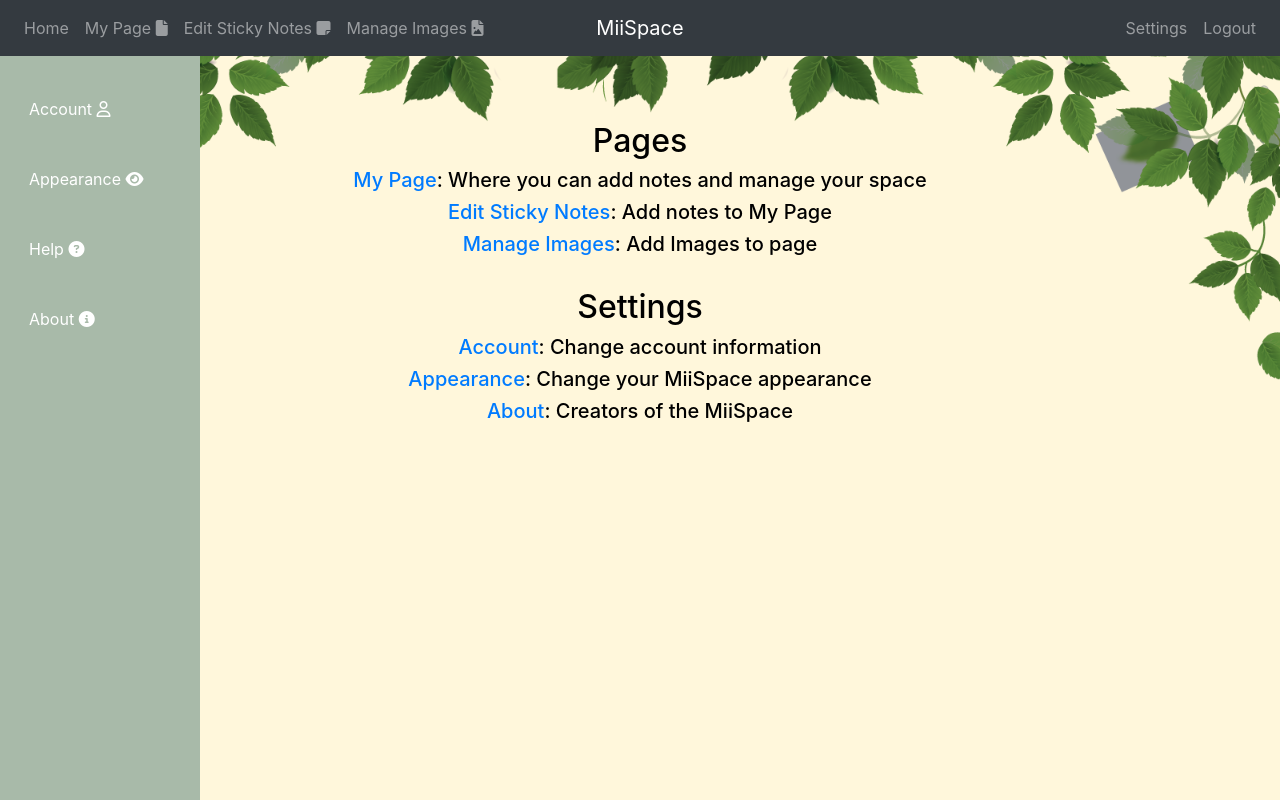
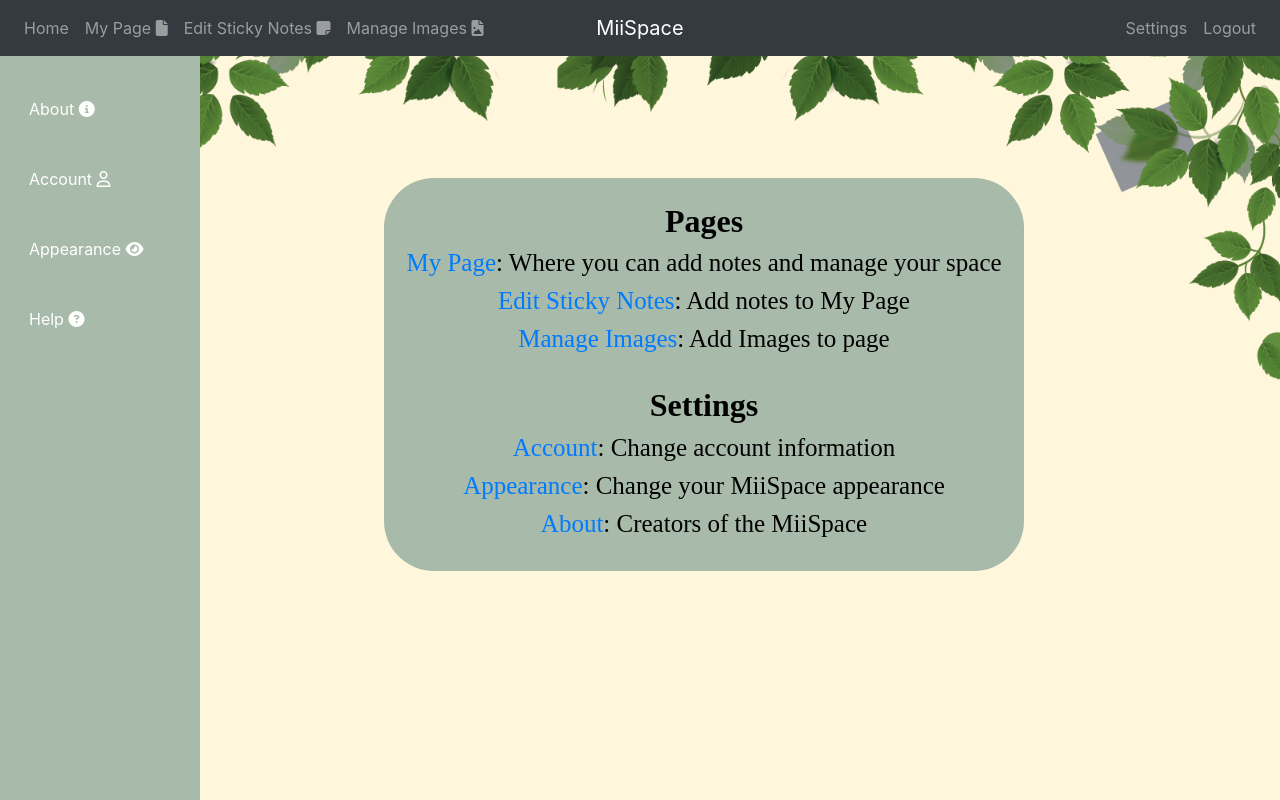
Before and after one commit to TravisN959/MiiSpace, a Flask app: page /settingsHelp in a window 1280 px wide. Run offline with Flask 2, Linux system fonts and the light colour scheme; the visitor is signed in with stand-in values (Sample User, id 1); a database or web service that is not in the repository returns one stand-in record (values such as "Sample title"); some libraries are stand-ins or nearby versions.

Commit message:
i'm useless

```diff
--- a/templates/index.html
+++ b/templates/index.html
@@ -9,7 +9,7 @@
 <img src="{{ url_for('static', filename='images/leaves.png') }}" style="width: 100%;position:absolute; z-index: 2;pointer-events: none;">
 <br>
 <br>
-<div data-aos="fade-up"data-aos-anchor-placement="top-bottom"data-aos-duration="2000">
+<div data-aos="fade-up"data-aos-anchor-placement="top-bottom"data-aos-duration="2000" style="margin-top:2%;">
     <center>
         <img src="{{ url_for('static', filename='images/logoboard.png') }}" style="width: 300px; z-index: 2;pointer-events: none;">
         <h1>Welcome to MiiSpace</h1>
--- a/templates/settingsBase.html
+++ b/templates/settingsBase.html
@@ -73,10 +73,12 @@
 
     <div class="sidebar" style="z-index: 3;">
         <br>
+        <button class="btn"><a href="/settingsAbout">About <i class="fas fa-info-circle"></i></a></button>
         <button class="btn"><a href="/settingsAccount">Account <i class="far fa-user"></i></a></button>
+
         <button class="btn"><a href="/settingsAppearance">Appearance <i class="fas fa-eye"></i></a></button>
         <button class="btn"><a href="/settingsHelp">Help <i class="fas fa-question-circle"></i></a></button>
-        <button class="btn"><a href="/settingsAbout">About <i class="fas fa-info-circle"></i></a></button>
+
       </div>
       <img src="{{ url_for('static', filename='images/leaves.png') }}" style="width: 100%;position:absolute; z-index: 2;pointer-events: none;">
 
--- a/templates/settingsHelp.html
+++ b/templates/settingsHelp.html
@@ -6,27 +6,26 @@
 {% endblock %}
 
 {% block body %}
+<div style="background-color:#a8baa9; width:50%; margin-left:30%; margin-right:20%; margin-top:10%; border-radius: 50px 50px 50px 50px;">
 <br>
-    <br>
-    <br>
 
-    <center><h2>Pages</h2></center>
+    <center><h2 style="font-family:Calistoga;"><strong>Pages</strong></h2></center>
     <center>
-        <h5><a href="mainPage.html">My Page</a>: Where you can add notes and manage your space</h5>
-        <h5><a href="mainPage.html">Edit Sticky Notes</a>: Add notes to My Page</h5>
-        <h5><a href="mainPage.html">Manage Images</a>: Add Images to page</h5>
+        <h5 style="font-family:Calistoga; font-size:25px;"><a href="mainPage.html">My Page</a>: Where you can add notes and manage your space</h5>
+        <h5 style="font-family:Calistoga; font-size:25px;"> <a href="mainPage.html">Edit Sticky Notes</a>: Add notes to My Page</h5>
+        <h5 style="font-family:Calistoga; font-size:25px;"><a href="mainPage.html">Manage Images</a>: Add Images to page</h5>
     </center>
     <br>
-    <center><h2>Settings</h2></center>
+    <center><h2 style="font-family:Calistoga;"><strong>Settings</strong></h2></center>
     <center >
-        <h5><a href="mainPage.html">Account</a>: Change account information</h5>
-        <h5><a href="mainPage.html">Appearance</a>: Change your MiiSpace appearance</h5>
-        <h5><a href="mainPage.html">About</a>: Creators of the MiiSpace</h5>
+        <h5 style="font-family:Calistoga; font-size:25px;"><a href="mainPage.html">Account</a>: Change account information</h5>
+        <h5 style="font-family:Calistoga; font-size:25px;"><a href="mainPage.html">Appearance</a>: Change your MiiSpace appearance</h5>
+        <h5 style="font-family:Calistoga; font-size:25px;"><a href="mainPage.html">About</a>: Creators of the MiiSpace</h5>
 
     </center>
 
-
-
+<br>
+</div>
 <script>
 
 </script>
--- a/templates/signin.html
+++ b/templates/signin.html
@@ -11,13 +11,15 @@
 
 <div data-aos="fade-up"data-aos-anchor-placement="top-bottom"data-aos-duration="2000" >
 <center>
-<div class="content"style="background-image:url('{{ url_for('static', filename='images/login.png') }}');background-repeat:no-repeat;background-position: center center;background-size: contain">
+<div class="content"style="background-image:url('{{ url_for('static', filename='images/login.png') }}');background-repeat:no-repeat;background-position: center center;background-size: contain; margin-top:5%;">
 
     <div class="">
         <br>
         <br>
         <br>
         <center><img src="{{ url_for('static', filename='images/logo.png') }}" style="width: 200px; z-index: 2;pointer-events: none;"></center>
+
+
         <center><h1 >Log In</h1></center>
         <form style="text-align: center;" action="/signin" method="POST" >
             <div>
@@ -35,6 +37,7 @@
 
         <h5> ──────── or ──────── </h5>
         <a href=signup><button style="border-radius: 25px;font-size:20px;text-align: center;width:225px;background-color: #a8baa9;"><strong>Sign Up</strong></button></a>
+
         {% if ERROR %}
         <br>
         <h5 style="color: red;text-align: center;">{{ERROR_MSG}}</h5>
```
Also changed, not shown: templates/settingsAbout.html (+9 -7 lines), templates/settingsAccount.html (+10 -11 lines), static/css/style.css (line endings or trailing spaces), static/images/note-papier3.png.html.png (added).
